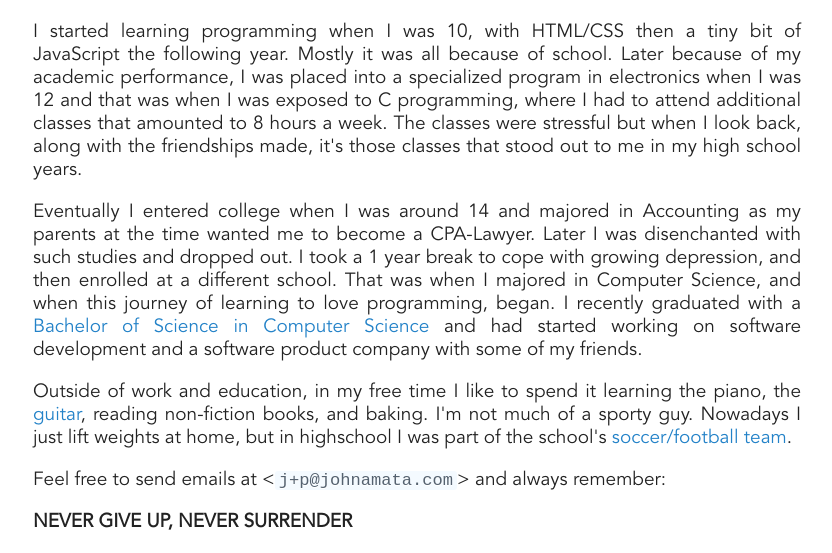
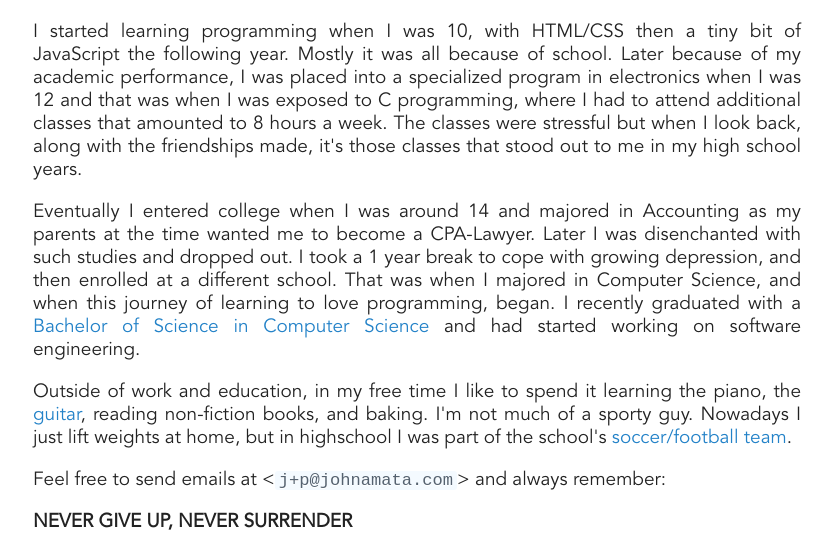
Before and after one commit to jpamata/jpamata.github.io, a Jekyll site: the page built from about.md, in a window 1280 px wide. Shown: the part 502-1055 px from the top of the page, without its empty margins (223-1055 px from the left). Built offline with Jekyll 4.4.1, drawn with Linux system fonts in a browser that asks for light colours.

Commit message:
Update about.md

```diff
--- a/about.md
+++ b/about.md
@@ -13,7 +13,7 @@
 </p>
 
 <p align="justify">
-Eventually I entered college when I was around 14 and majored in Accounting as my parents at the time wanted me to become a CPA-Lawyer. Later I was disenchanted with such studies and dropped out. I took a 1 year break to cope with growing depression, and then enrolled at a different school. That was when I majored in Computer Science, and when this journey of learning to love programming, began. I recently graduated with a <a href="/photos/jpamata-bscs.JPG">Bachelor of Science in Computer Science</a> and had started working on software development and a software product company with some of my friends.
+Eventually I entered college when I was around 14 and majored in Accounting as my parents at the time wanted me to become a CPA-Lawyer. Later I was disenchanted with such studies and dropped out. I took a 1 year break to cope with growing depression, and then enrolled at a different school. That was when I majored in Computer Science, and when this journey of learning to love programming, began. I recently graduated with a <a href="/photos/jpamata-bscs.JPG">Bachelor of Science in Computer Science</a> and had started working on software engineering.
 </p>
 
 <p align="justify">Outside of work and education, in my free time I like to spend it learning the piano, the <a href="/photos/playing-guitar-in-2009.jpg">guitar</a>, reading non-fiction books, and baking. I'm not much of a sporty guy. Nowadays I just lift weights at home, but in highschool I was part of the school's <a href="/photos/footballsoccer.jpg">soccer/football team</a>.
```
